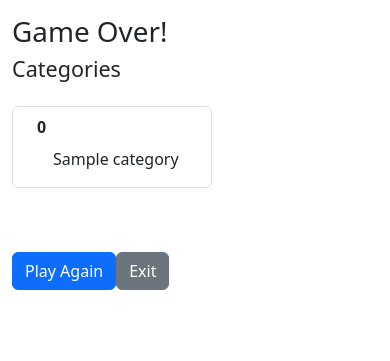
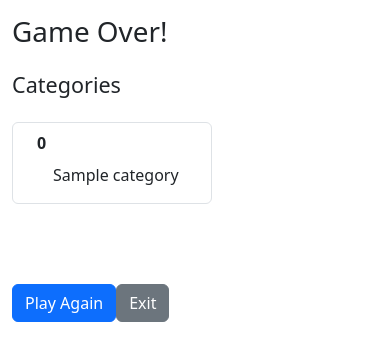
Before and after one commit to isfelaco/CS-4640, a PHP site: template web/src/connections/templates/gameOver.php in a window 390 px wide. Shown: the top 361 px of the page. Run offline with PHP 8.4, Linux system fonts and the light colour scheme; the template is opened without the code that fills it: most values are stand-ins (such as "Sample title", 1, 10 or a date in 2020).

Commit message:
Responsive layout on gameOver.php

```diff
--- a/web/src/connections/templates/gameOver.php
+++ b/web/src/connections/templates/gameOver.php
@@ -16,6 +16,8 @@
         <h1>Game Over!</h1>
 
         <!-- display categories and their words -->
+        <div class="row">
+            <div class="col-xs-12 py-3">
                 <h4>Categories</h4>
                 <ul class="list-group list-group-horizontal py-3">
                     <?php foreach ($game["categories"] as $categoryName => $categoryWords): ?>
@@ -36,6 +38,8 @@
                         </li>
                     <?php endforeach; ?>
                 </ul>
+            </div>
+        </div>
 
         <!-- display the guesses -->
         <div class="row">
```
Lines whose indentation alone changed are shown as unchanged.
